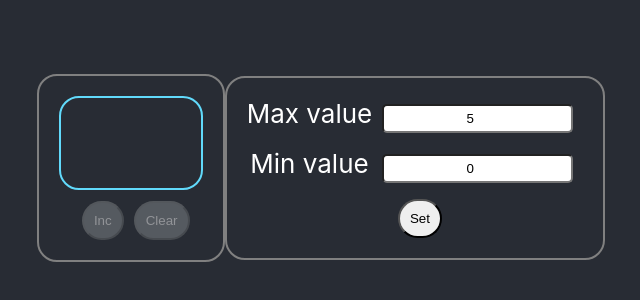
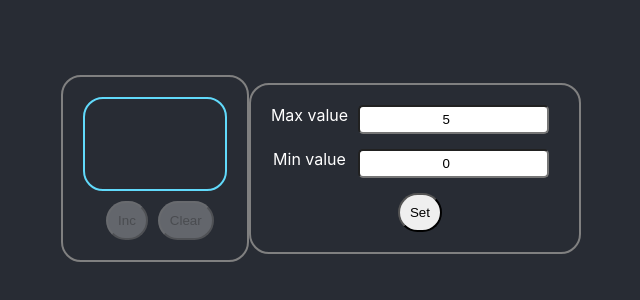
Before and after one commit to beamle/counter, a React (Create React App) app: page / in a window 1280 px wide. Shown: the part 232-532 px from the top of the page, without its empty margins (319-959 px from the left). Built offline with nearby package versions, Linux system fonts and the light colour scheme; the HTML template or start-up script is replaced by a standard one.

Commit message:
Css changes

```diff
--- a/src/App.css
+++ b/src/App.css
@@ -17,7 +17,7 @@
   flex-direction: row-reverse;
   align-items: center;
   justify-content: center;
-  font-size: calc(10px + 2vmin);
+  font-size: calc(2vmin);
   color: white;
 
 }
--- a/src/components/Button/SuperButton.module.css
+++ b/src/components/Button/SuperButton.module.css
@@ -21,9 +21,9 @@
     background-color: #3db0d9;
 }
 
-.disabled {
-    color: #fafafa;
-    background-color: #83888c;
-    opacity: 0.5;
-    cursor: default;
-}
+/*.disabled {*/
+/*    color: #fafafa;*/
+/*    background-color: #83888c;*/
+/*    opacity: 0.5;*/
+/*    cursor: default;*/
+/*}*/
--- a/src/components/Incrementer/Tablo/Tablo.module.css
+++ b/src/components/Incrementer/Tablo/Tablo.module.css
@@ -27,6 +27,7 @@
     font-weight: 600;
     margin: 0;
     padding: 0;
+    font-size: 25px;
 }
 /*.numWrapper p {*/
 /*    font-size: 30px;*/
```
